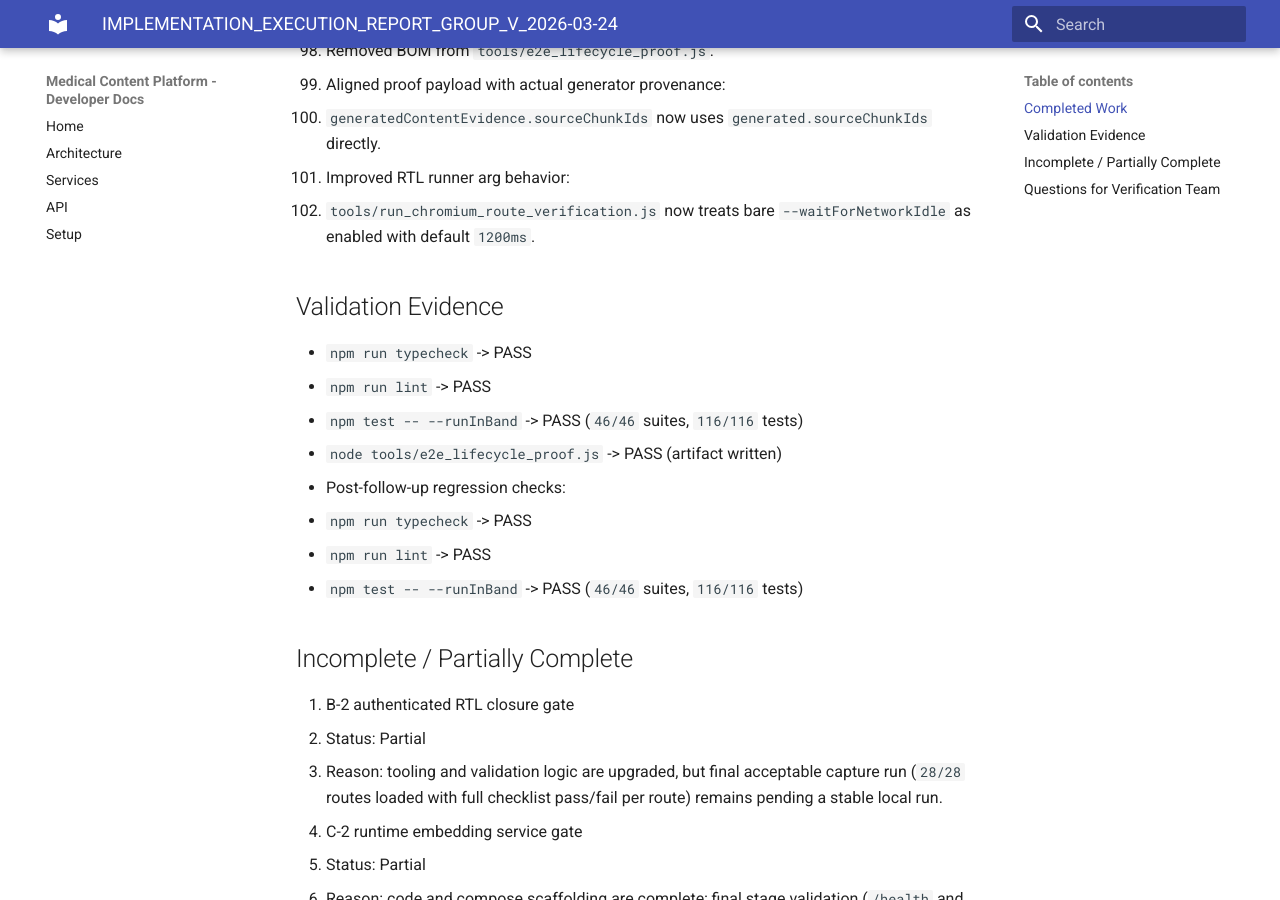
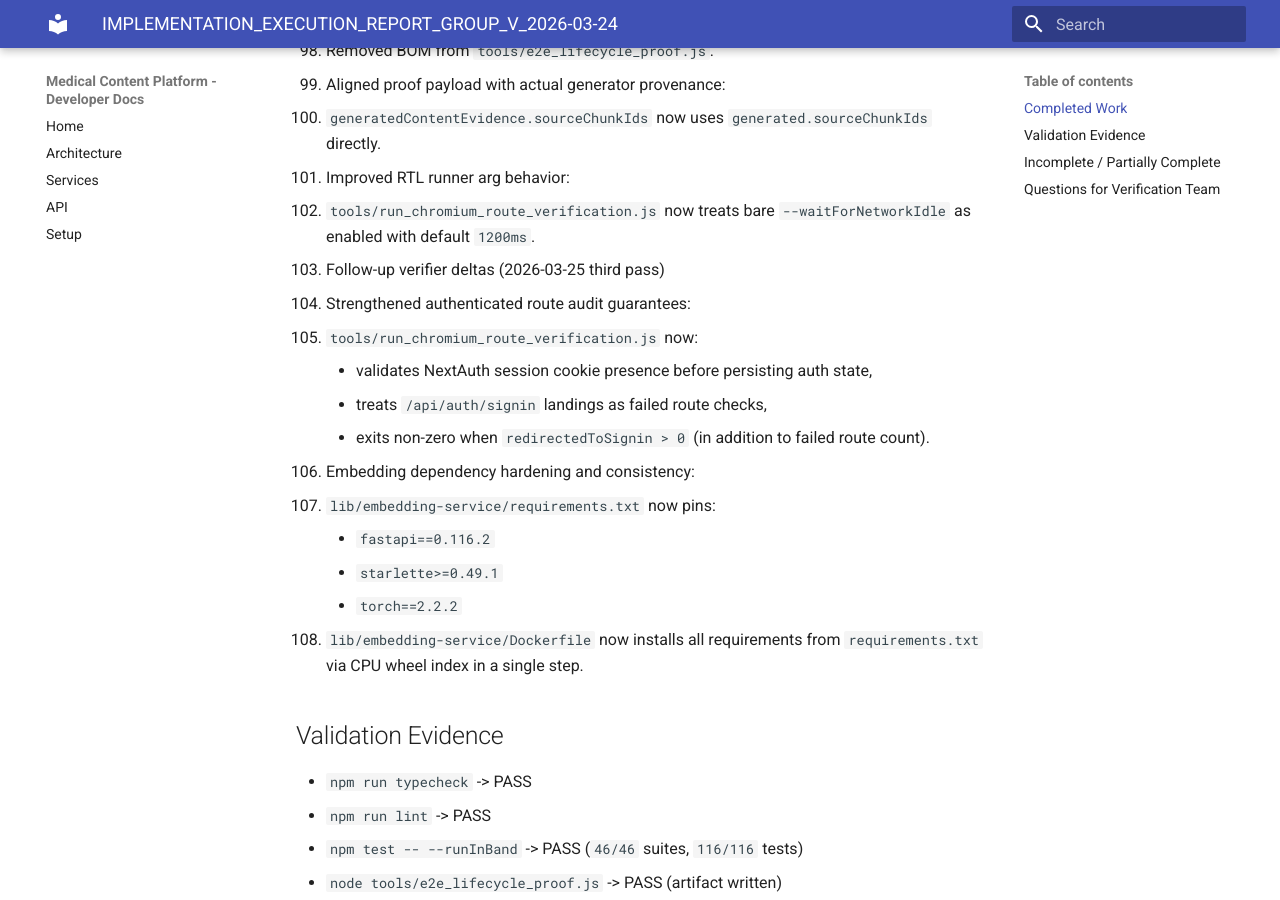
Before and after one commit to mosathawabamosa2020-rgb/medical-content-platform, an MkDocs documentation site: the page built from docs/02-validation/IMPLEMENTATION_EXECUTION_REPORT_GROUP_V_2026-03-24.md, in a window 1280 px wide and 900 px high, scrolled down 4262 px. Built offline with MkDocs 1.6.1 and Material for MkDocs 9.7.7, drawn with Linux system fonts in a browser that asks for light colours.

Commit message:
fix(group-v): address latest verifier comments on auth audit and dependency hardening

```diff
--- a/docs/02-validation/IMPLEMENTATION_EXECUTION_REPORT_GROUP_V_2026-03-24.md
+++ b/docs/02-validation/IMPLEMENTATION_EXECUTION_REPORT_GROUP_V_2026-03-24.md
@@ -127,6 +127,19 @@ Scope: Execute verification-team directives for A-2, B-1, B-2, C-1, C-2, C-3 and
 - Improved RTL runner arg behavior:
   - `tools/run_chromium_route_verification.js` now treats bare `--waitForNetworkIdle` as enabled with default `1200ms`.
 
+12. Follow-up verifier deltas (2026-03-25 third pass)
+- Strengthened authenticated route audit guarantees:
+  - `tools/run_chromium_route_verification.js` now:
+    - validates NextAuth session cookie presence before persisting auth state,
+    - treats `/api/auth/signin` landings as failed route checks,
+    - exits non-zero when `redirectedToSignin > 0` (in addition to failed route count).
+- Embedding dependency hardening and consistency:
+  - `lib/embedding-service/requirements.txt` now pins:
+    - `fastapi==0.116.2`
+    - `starlette>=0.49.1`
+    - `torch==2.2.2`
+  - `lib/embedding-service/Dockerfile` now installs all requirements from `requirements.txt` via CPU wheel index in a single step.
+
 ## Validation Evidence
 
 - `npm run typecheck` -> PASS
```
Also changed, not shown: 3 other files.
